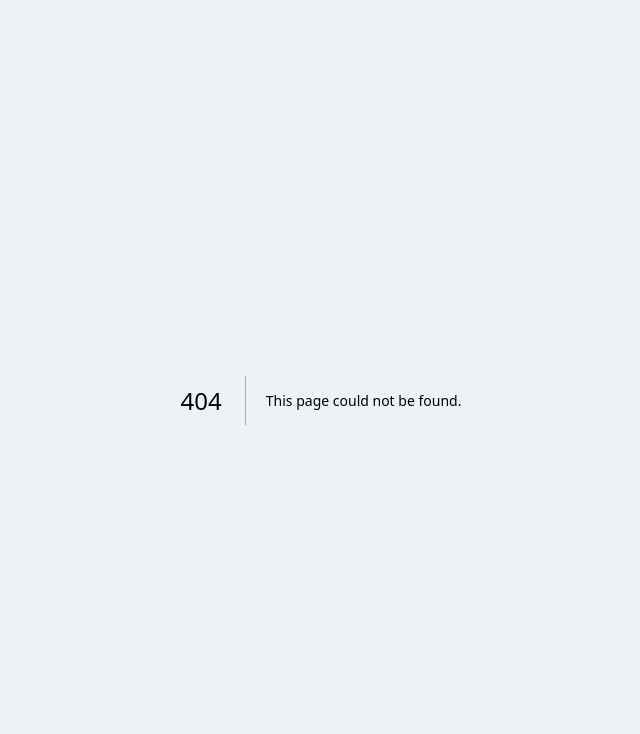
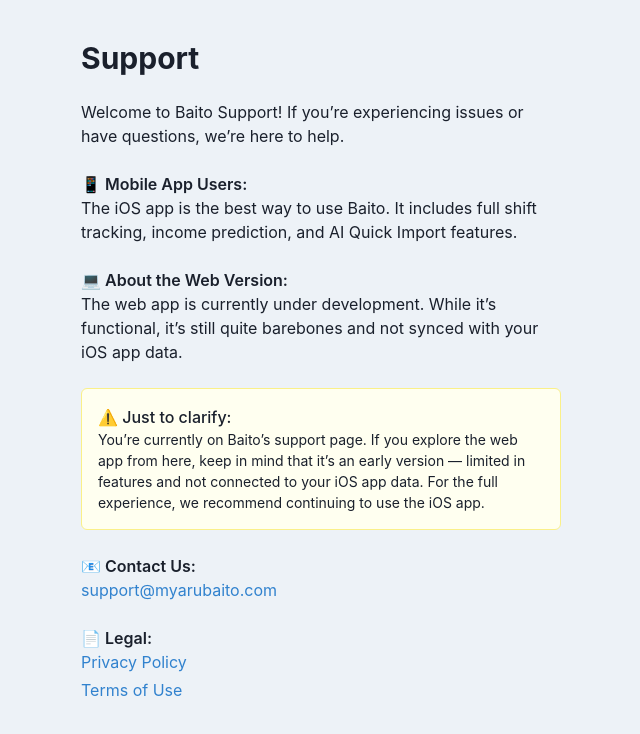
Before and after one commit to RochaLS/my-arubaito-front, a Next.js app: page /legal/mobile/support in a window 1280 px wide. Before the commit this address had no page. Shown: the top 734 px of the page, without its empty margins (319-959 px from the left). Built offline with nearby package versions, Linux system fonts and the light colour scheme.

Commit message:
add support page

```diff
--- /dev/null
+++ b/src/app/legal/mobile/support/page.tsx
@@ -0,0 +1,56 @@
+import { Box, Heading, Text, Link, VStack, Container } from "@chakra-ui/react";
+
+export default function SupportPage() {
+  return (
+    <Container maxW="lg" py={10}>
+      <VStack spacing={6} align="start">
+        <Heading size="lg">Support</Heading>
+
+        <Text>
+          Welcome to Baito Support! If you’re experiencing issues or have questions, we’re here to help.
+        </Text>
+
+        <Box>
+          <Text fontWeight="semibold">📱 Mobile App Users:</Text>
+          <Text>
+            The iOS app is the best way to use Baito. It includes full shift tracking, income prediction, and AI Quick Import features.
+          </Text>
+        </Box>
+
+        <Box>
+          <Text fontWeight="semibold">💻 About the Web Version:</Text>
+          <Text>
+            The web app is currently under development. While it’s functional, it’s still quite barebones and not synced with your iOS app data.
+          </Text>
+        </Box>
+
+        <Box bg="yellow.50" p={4} rounded="md" border="1px solid" borderColor="yellow.200">
+          <Text fontWeight="medium">⚠️ Just to clarify:</Text>
+          <Text fontSize="sm">
+            You’re currently on Baito’s support page. If you explore the web app from here, keep in mind that it’s an early version — limited in features and not connected to your iOS app data.
+            For the full experience, we recommend continuing to use the iOS app.
+          </Text>
+        </Box>
+
+        <Box>
+          <Text fontWeight="semibold">📧 Contact Us:</Text>
+          <Link href="mailto:support@myarubaito.com" color="blue.500">
+            support@myarubaito.com
+          </Link>
+        </Box>
+
+        <Box>
+          <Text fontWeight="semibold">📄 Legal:</Text>
+          <VStack align="start" spacing={1}>
+            <Link href="/legal/mobile/privacy-policy" color="blue.500">
+              Privacy Policy
+            </Link>
+            <Link href="/legal/mobile/tos" color="blue.500">
+              Terms of Use
+            </Link>
+          </VStack>
+        </Box>
+      </VStack>
+    </Container>
+  );
+}
```
